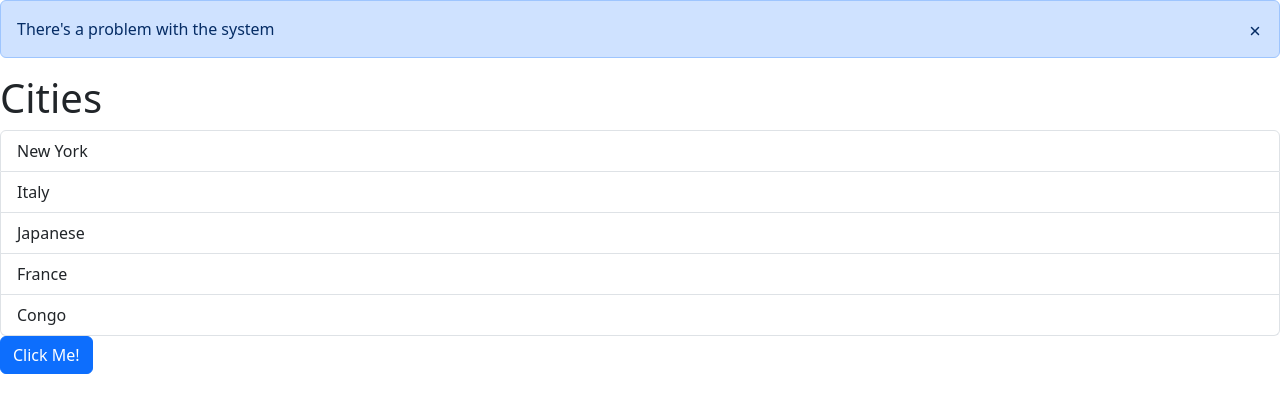
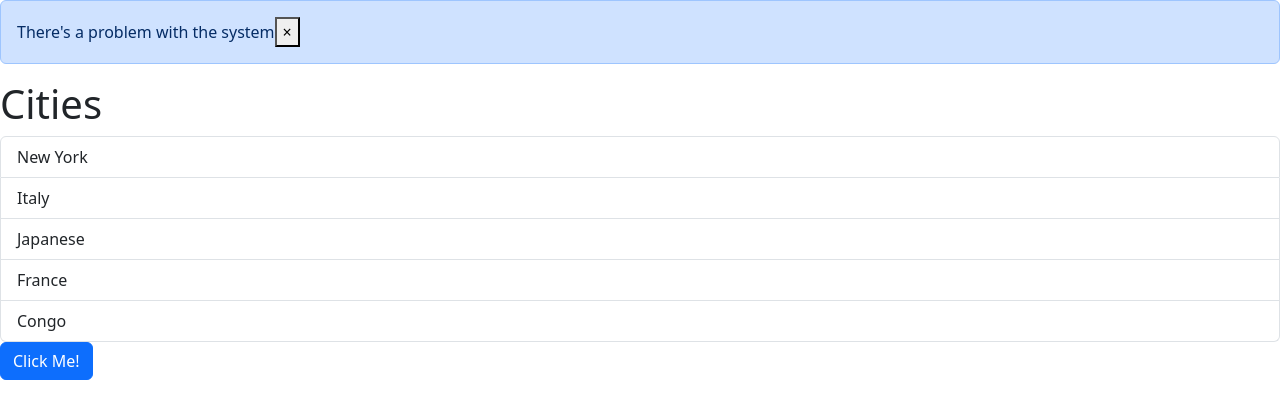
Before and after one commit to Tsunamiisking/mosh-react, a React (Vite) app in the folder mosh-react/: page / in a window 1280 px wide. Both pictures are taken after a click on the button "Click Me!". Shown: the top 418 px of the page. Built offline with nearby package versions, Linux system fonts and the light colour scheme.

Commit message:
Implemented Mosh's Add and remove feature (Fix alert aesthetic)

```diff
--- a/mosh-react/index.html
+++ b/mosh-react/index.html
@@ -5,8 +5,6 @@
     <link rel="icon" type="image/svg+xml" href="/vite.svg" />
     <meta name="viewport" content="width=device-width, initial-scale=1.0" />
     <title>Vite + React + TS</title>
-    <link rel="stylesheet" href="./src/index.css">
-
   </head>
   <body>
     <div id="root"></div>
--- a/mosh-react/src/App.tsx
+++ b/mosh-react/src/App.tsx
@@ -1,8 +1,8 @@
 import ListGroup from "./components/ListGroup";
 import Alert from "./components/Alert";
 import Exercise from "./components/Exercise";
-import { IoClose  } from "react-icons/io5";
-
+import { IoClose } from "react-icons/io5";
+import { useState } from "react";
 
 // AVAILABLE BUTTON COLORS
 // 'primary' | 'secondary' | 'success' | 'danger' | 'warning' | 'info' | 'light' | 'dark'
@@ -19,26 +19,19 @@ function App() {
   const handleSelectedItem = (item: string) => {
     console.log(item);
   };
-  const handleButtonClick = () => {
-    const element = document.querySelector(".alertBox") as HTMLElement;
-    if (element) {
-      element.style.display = "block";
-    }
-  };
-  const handleAlertClick = () => {
-    const element = document.querySelector(".alertBox") as HTMLElement;
-    if (element) {
-      element.style.display = "none";
-    }
-  };
+
+  // const handleAlertClick = () => {
+  //   const element = document.querySelector(".alertBox") as HTMLElement;
+  //   if (element) {
+  //     element.style.display = "none";
+  //   }
+  // };
+
+  const [visibility, setVisibility] = useState(false);
+
   return (
     <div>
-      <Alert>
-        <div className="text">There's a problem with the system</div>
-        <div onClick={handleAlertClick} className="cancel-icon">
-        <IoClose />
-        </div>
-      </Alert>
+      { visibility && <Alert onClick={() => {setVisibility(false)}}>There's a problem with the system</Alert>}
 
       <ListGroup
         items={items}
@@ -46,7 +39,7 @@ function App() {
         onSelectedItem={handleSelectedItem}
       />
 
-      <Exercise onClick={handleButtonClick} color="primary">
+      <Exercise onClick={() => {setVisibility(true)}} color="primary">
         Click Me!
       </Exercise>
     </div>
--- a/mosh-react/src/components/Alert.tsx
+++ b/mosh-react/src/components/Alert.tsx
@@ -2,15 +2,25 @@ import { ReactNode } from "react";
 
 interface Props {
   children: ReactNode;
+  onClick: () => void
 }
 
-const Alert = ({ children, }: Props) => {
+const Alert = ({ children, onClick }: Props) => {
   return (
-      <div className="alertBox">
-        <div className="elemAlert alert alert-primary">
-          {children}
-        </div>
-      </div>
+    <div
+      className="alert alert-primary alert-dismissible"
+    >
+      { children }
+      <button
+        type="button"
+        className="close"
+        data-dismiss="alert"
+        aria-label="Close"
+        onClick={onClick}
+      >
+        <span aria-hidden="true">&times;</span>
+      </button>
+    </div>
   );
 };
 
--- a/mosh-react/src/components/Exercise.tsx
+++ b/mosh-react/src/components/Exercise.tsx
@@ -1,16 +1,24 @@
-import React, { ReactNode } from "react";
+import React, { ReactNode, useState } from "react";
 
+interface Props {
+  children: ReactNode;
+  color?:
+    | "primary"
+    | "secondary"
+    | "success"
+    | "danger"
+    | "warning"
+    | "info"
+    | "light"
+    | "dark";
+  onClick: () => void;
+}
+const Exercise = ({ children, color, onClick }: Props) => {
 
-interface Props{
-    children: ReactNode;
-    color?: 'primary' | 'secondary' | 'success' | 'danger' | 'warning' | 'info' | 'light' | 'dark' ;
-    onClick: () => void
-}
-const Exercise = ({children, color, onClick}: Props) => {
   return (
-      <button onClick={onClick} className={`btn btn-${color}`}>
-        {children}
-      </button>
+    <button onClick={onClick} className={`btn btn-${color}`}>
+      {children}
+    </button>
   );
 };
 
--- a/mosh-react/src/index.css
+++ /dev/null
@@ -1,8 +0,0 @@
-.alertBox {
-    display: none;
-    cursor: pointer;
-}
-.elemAlert{
-    justify-content: space-between;
-    display: flex;
-}
```
